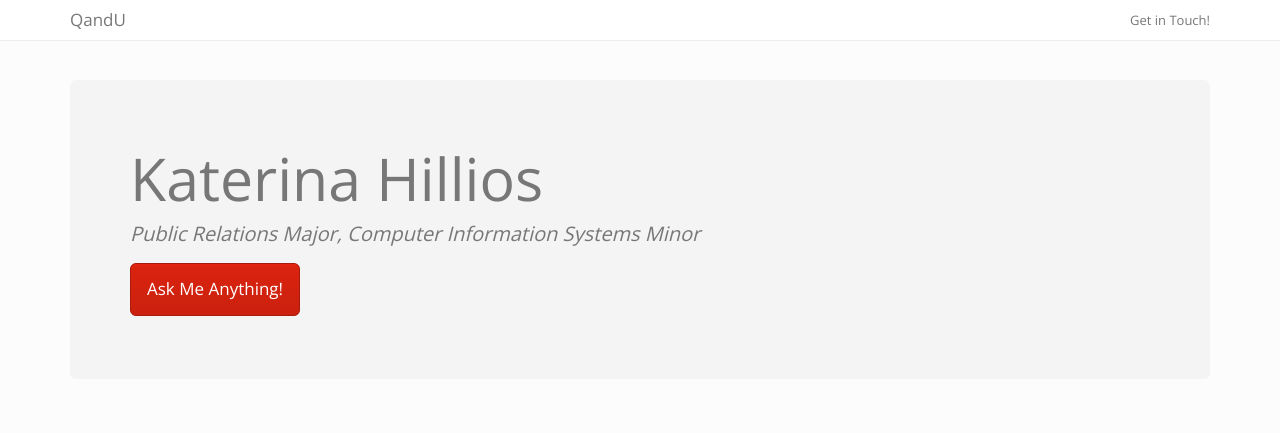
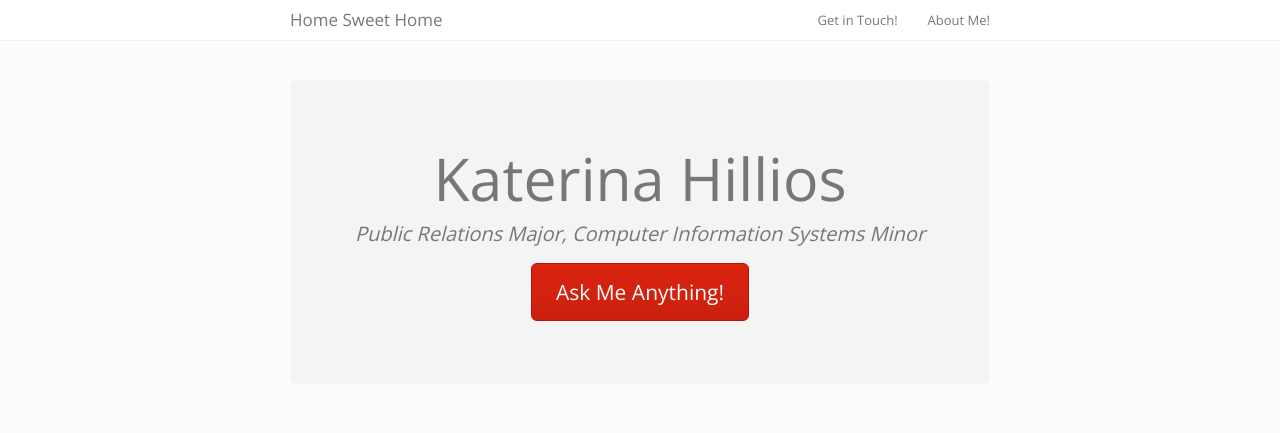
Before and after one commit to Katerinahillios/qandu_hillios, a Django app: page / in a window 1280 px wide. Shown: the top 433 px of the page. Run offline with Django 3.2, Linux system fonts and the light colour scheme; some libraries are stand-ins or nearby versions.

Commit message:
Add About Me

```diff
--- a/core/urls.py
+++ b/core/urls.py
@@ -5,4 +5,5 @@ urlpatterns = patterns('',
     url(r'^$', Home.as_view(), name='home'),
     url(r'^message/create/$', MessageCreateView.as_view(), name='message_create'),
     url(r'^success/$', Success.as_view(), name='success'),
+    url(r'^about_me/$', AboutMe.as_view(), name='about_me'),
 )
--- a/core/views.py
+++ b/core/views.py
@@ -15,3 +15,6 @@ class MessageCreateView(CreateView):
 
 class Success(TemplateView):
   template_name = "success.html"
+
+class AboutMe(TemplateView):
+  template_name = "about_me.html"
--- /dev/null
+++ b/static/css/jumbotron-narrow.css
@@ -0,0 +1,79 @@
+/* Space out content a bit */
+body {
+  padding-top: 20px;
+  padding-bottom: 20px;
+}
+
+/* Everything but the jumbotron gets side spacing for mobile first views */
+.header,
+.marketing,
+.footer {
+  padding-right: 15px;
+  padding-left: 15px;
+}
+
+/* Custom page header */
+.header {
+  padding-bottom: 20px;
+  border-bottom: 1px solid #e5e5e5;
+}
+/* Make the masthead heading the same height as the navigation */
+.header h3 {
+  margin-top: 0;
+  margin-bottom: 0;
+  line-height: 40px;
+}
+
+/* Custom page footer */
+.footer {
+  padding-top: 19px;
+  color: #777;
+  border-top: 1px solid #e5e5e5;
+}
+
+/* Customize container */
+@media (min-width: 768px) {
+  .container {
+    max-width: 730px;
+  }
+}
+.container-narrow > hr {
+  margin: 30px 0;
+}
+
+/* Main marketing message and sign up button */
+.jumbotron {
+  text-align: center;
+  border-bottom: 1px solid #e5e5e5;
+}
+.jumbotron .btn {
+  padding: 14px 24px;
+  font-size: 21px;
+}
+
+/* Supporting marketing content */
+.marketing {
+  margin: 40px 0;
+}
+.marketing p + h4 {
+  margin-top: 28px;
+}
+
+/* Responsive: Portrait tablets and up */
+@media screen and (min-width: 768px) {
+  /* Remove the padding we set earlier */
+  .header,
+  .marketing,
+  .footer {
+    padding-right: 0;
+    padding-left: 0;
+  }
+  /* Space out the masthead */
+  .header {
+    margin-bottom: 30px;
+  }
+  /* Remove the bottom border on the jumbotron for visual effect */
+  .jumbotron {
+    border-bottom: 0;
+  }
+}
--- a/templates/base.html
+++ b/templates/base.html
@@ -5,16 +5,17 @@
     <meta charset="utf-8">
     <meta http-equiv="X-UA-Compatible" content="IE=edge">
     <meta name="viewport" content="width=device-width, initial-scale=1">
-    <title>QandU - The question-and-answer website for QU students</title>
+    <title>Katerina Hillios | Personal Portfolio</title>
     <link href="https://maxcdn.bootstrapcdn.com/bootstrap/3.3.5/css/bootstrap.min.css" rel="stylesheet">
     <link href="{% static "css/bootstrap.min.css" %}" rel="stylesheet">
+    <link href="{% static "css/jumbotron-narrow.css" %}" rel="stylesheet">
   <link href="{% static "css/base.css" %}" rel="stylesheet">
 </head>
 <body>
     <nav class="navbar navbar-default navbar-fixed-top">
         <div class="container">
             <div class="navbar-header">
-              <a href="/" class="navbar-brand">QandU</a>
+              <a href="/" class="navbar-brand">Home Sweet Home</a>
                 <button type="button" class="navbar-toggle collapsed" data-toggle="collapse" data-target="#navbar">
                     <span class="icon-bar"></span>
                     <span class="icon-bar"></span>
@@ -24,6 +25,7 @@
             <div id="navbar" class="navbar-collapse collapse">
                 <ul class="nav navbar-nav navbar-right">
                   <li><a href="{% url 'message_create' %}">Get in Touch!</a></li>
+                  <li><a href="{% url 'about_me' %}">About Me!</a></li>
                 </ul>
             </div>
         </div>
```
Also changed, not shown: templates/about_me.html (added, +19 -0 lines), static/Images/5ldrgx.jpg (added).
